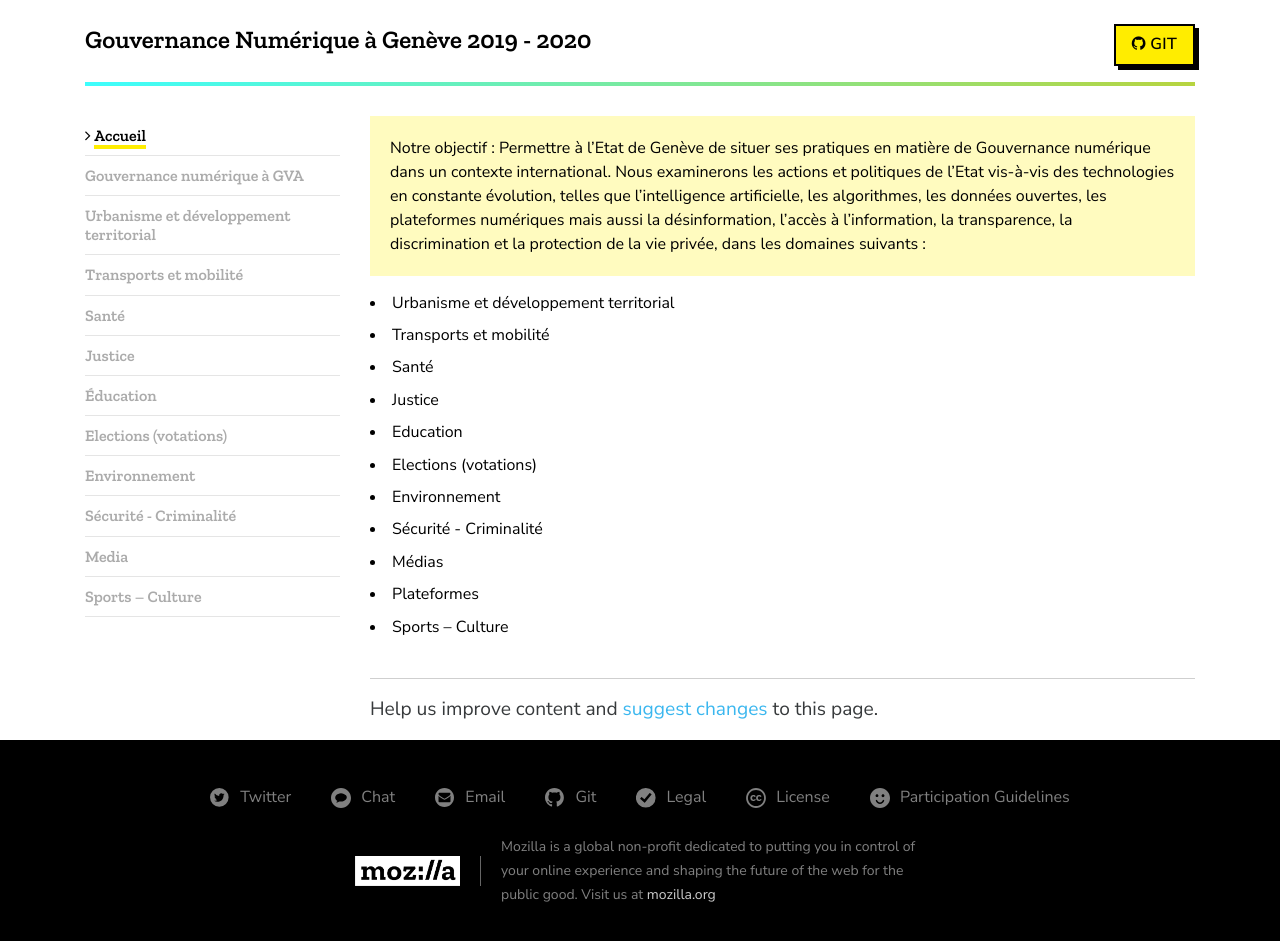
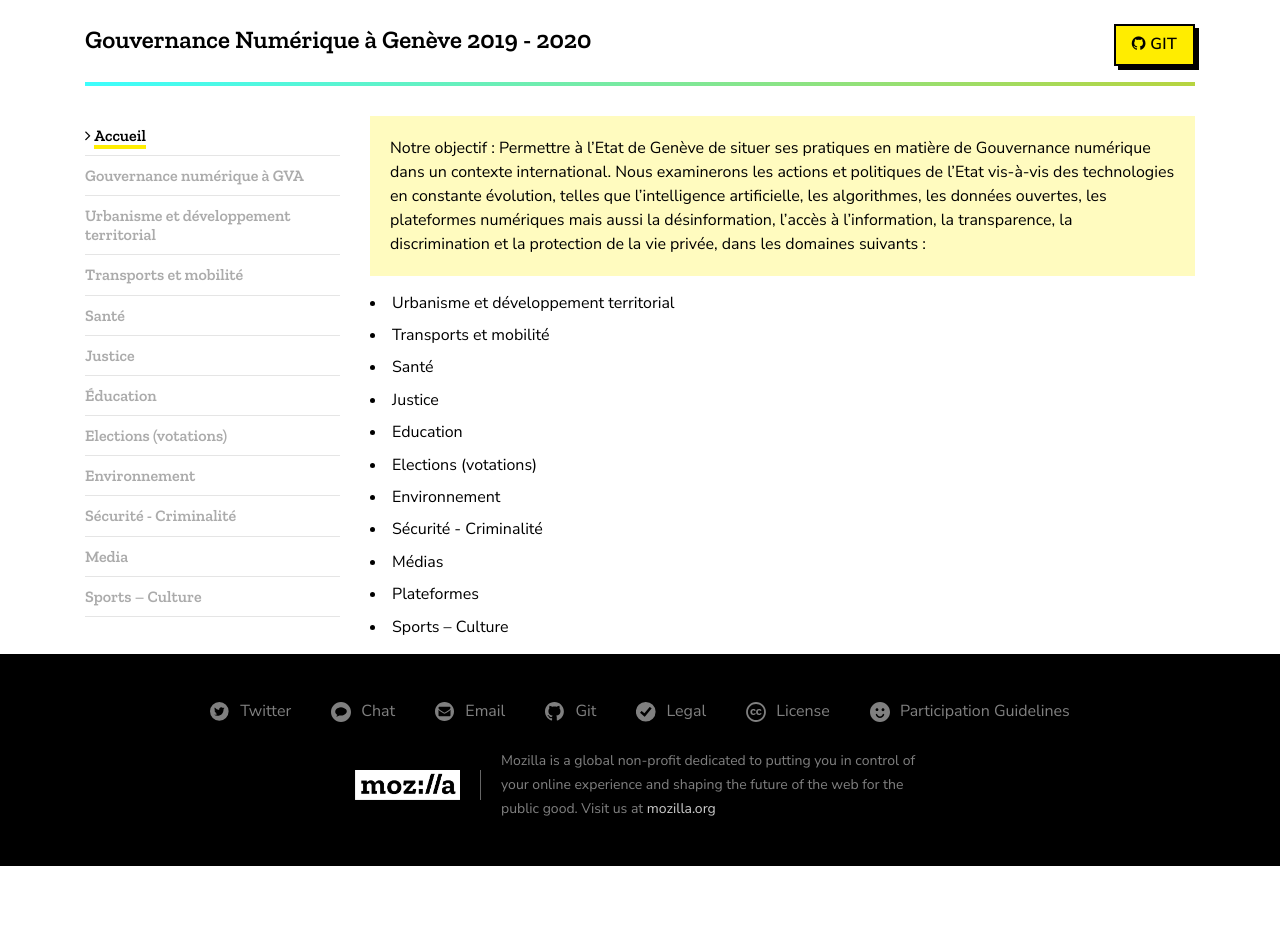
Before and after one commit to FrankTheodoloz/wikitest, a Jekyll site: the page built from index.md, in a window 1280 px wide and 952 px high. Shown: the top 941 px of the window. Built offline with Jekyll 4.4.1, drawn with Linux system fonts in a browser that asks for light colours.

Commit message:
On enlève le "help us"

```diff
--- a/_layouts/default.html
+++ b/_layouts/default.html
@@ -60,11 +60,11 @@
             </div>
             {% endif %} {% endcomment %}
 
-            <p class="help-us">
+            <!-- <p class="help-us">
                 <edit></edit>
                 Help us improve content and
                 <a target="_blank" href="{{ site.github.base }}/{{ site.github.repo }}/edit/{{ site.github.branch }}/{{ page.path }}">suggest changes</a> to this page.
-            </p>
+            </p> -->
           </div>
         </div>
       </div>
```
